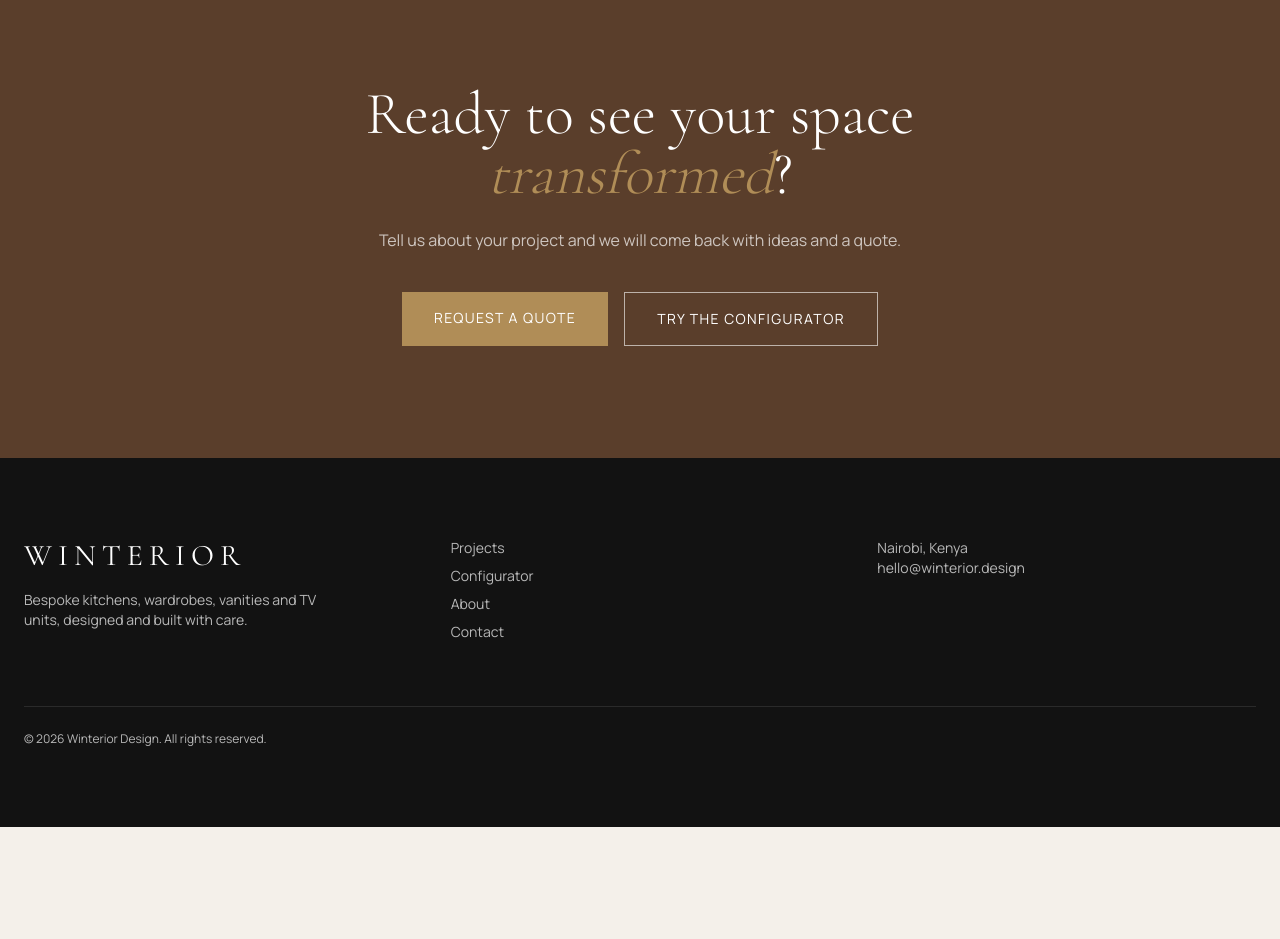
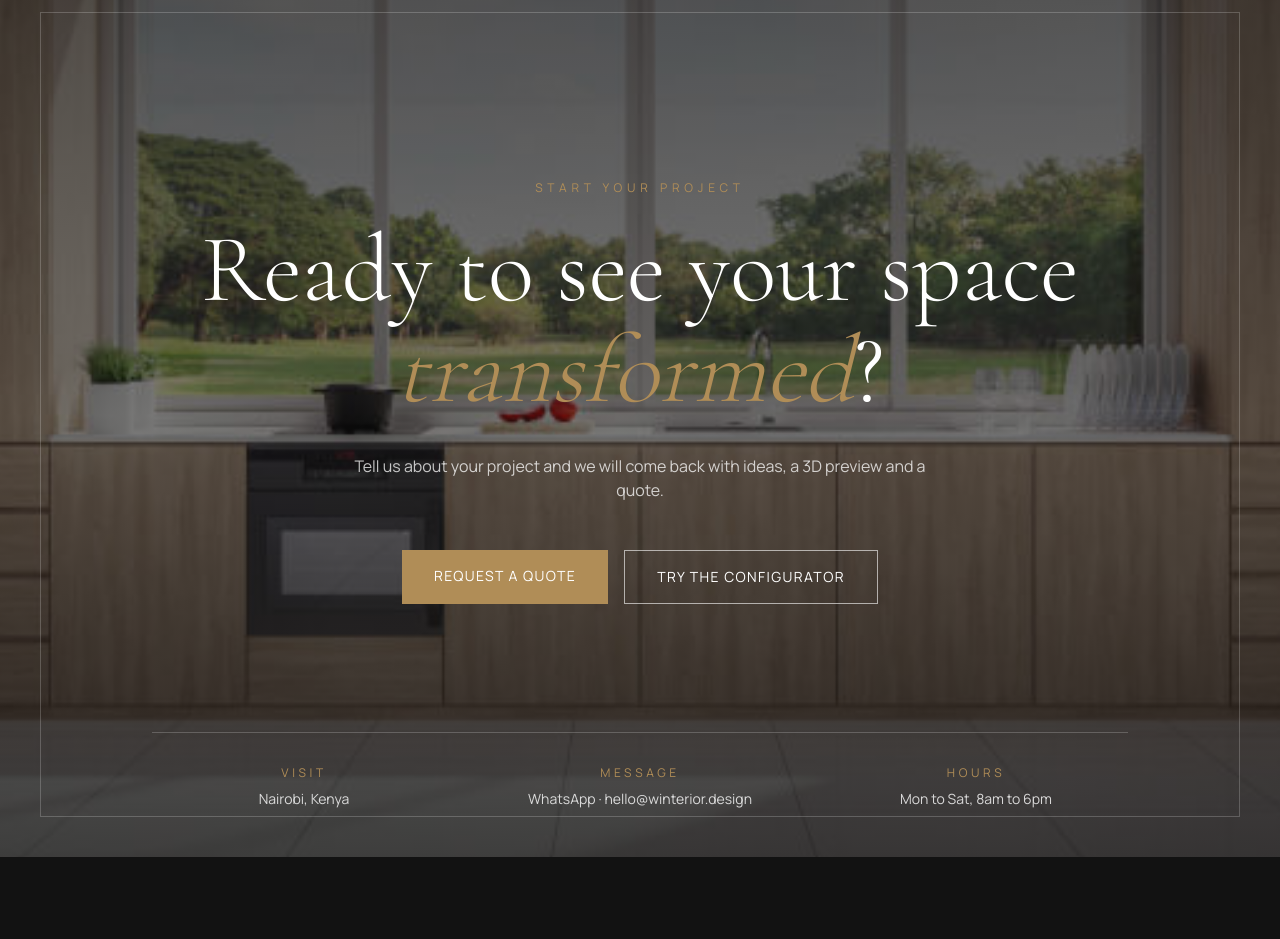
Before and after one commit to Lawrence137/winterior, a Next.js app: page / in a window 1280 px wide. Shown: the part 4680-5619 px from the top of the page. Before the commit the page ends 5507 px from the top, so only its background shows below. Built offline with nearby package versions, Linux system fonts and the light colour scheme; no server answers; the database is empty.

Commit message:
feat: implement CTAParallax component and update CTA for dynamic content display

```diff
--- a/src/components/home/CTA.tsx
+++ b/src/components/home/CTA.tsx
@@ -1,23 +1,7 @@
-import Link from "next/link";
-import Reveal from "@/components/ui/Reveal";
+import { getSlots } from "@/lib/queries";
+import CTAParallax from "./CTAParallax";
 
-export default function CTA() {
-  return (
-    <section className="bg-walnut px-6 py-28 text-center text-white">
-      <Reveal>
-        <h2 className="font-display mx-auto max-w-3xl text-4xl font-light md:text-6xl">
-          Ready to see your space <em className="text-brass">transformed</em>?
-        </h2>
-        <p className="mx-auto mt-6 max-w-xl text-white/70">Tell us about your project and we will come back with ideas and a quote.</p>
-        <div className="mt-10 flex flex-wrap justify-center gap-4">
-          <Link href="/contact" className="bg-brass px-8 py-4 text-sm tracking-widest uppercase transition hover:bg-white hover:text-ink">
-            Request a Quote
-          </Link>
-          <Link href="/configurator" className="border border-white/60 px-8 py-4 text-sm tracking-widest uppercase transition hover:bg-white hover:text-ink">
-            Try the Configurator
-          </Link>
-        </div>
-      </Reveal>
-    </section>
-  );
+export default async function CTA() {
+  const slots = await getSlots();
+  return <CTAParallax image={slots.cta} />;
 }
--- /dev/null
+++ b/src/components/home/CTAParallax.tsx
@@ -0,0 +1,92 @@
+"use client";
+import Image from "next/image";
+import Link from "next/link";
+import { useRef } from "react";
+import { motion, useReducedMotion, useScroll, useTransform } from "motion/react";
+import { WHATSAPP_NUMBER } from "@/lib/config";
+
+export default function CTAParallax({ image }: { image: string }) {
+  const ref = useRef<HTMLElement>(null);
+  const reduce = useReducedMotion();
+  const { scrollYProgress } = useScroll({ target: ref, offset: ["start end", "end start"] });
+  const y = useTransform(scrollYProgress, [0, 1], ["-12%", "12%"]);
+
+  return (
+    <section ref={ref} className="relative overflow-hidden bg-ink text-white">
+      {/* Image is 30% taller than the section so it can drift without showing gaps */}
+      <motion.div style={reduce ? undefined : { y }} className="absolute inset-x-0 -inset-y-[15%]">
+        <Image src={image} alt="" fill sizes="100vw" className="object-cover" />
+      </motion.div>
+      <div className="absolute inset-0 bg-gradient-to-b from-ink/70 via-ink/55 to-ink/80" />
+      <div className="pointer-events-none absolute inset-5 border border-white/20 md:inset-10" />
+
+      <div className="relative z-10 mx-auto max-w-5xl px-6 pt-36 pb-12 text-center md:pt-52">
+        <motion.p
+          initial={{ opacity: 0, y: 20 }}
+          whileInView={{ opacity: 1, y: 0 }}
+          viewport={{ once: true, margin: "-80px" }}
+          transition={{ duration: 0.8 }}
+          className="text-xs tracking-[0.4em] text-brass uppercase"
+        >
+          Start your project
+        </motion.p>
+
+        <motion.h2
+          initial={{ opacity: 0, y: 40 }}
+          whileInView={{ opacity: 1, y: 0 }}
+          viewport={{ once: true, margin: "-80px" }}
+          transition={{ duration: 1, delay: 0.1, ease: [0.22, 1, 0.36, 1] }}
+          className="font-display mt-6 text-5xl leading-[1.05] font-light md:text-8xl"
+        >
+          Ready to see your space <em className="text-brass">transformed</em>?
+        </motion.h2>
+
+        <motion.p
+          initial={{ opacity: 0 }}
+          whileInView={{ opacity: 1 }}
+          viewport={{ once: true }}
+          transition={{ duration: 1, delay: 0.3 }}
+          className="mx-auto mt-8 max-w-xl text-white/75"
+        >
+          Tell us about your project and we will come back with ideas, a 3D preview and a quote.
+        </motion.p>
+
+        <motion.div
+          initial={{ opacity: 0, y: 20 }}
+          whileInView={{ opacity: 1, y: 0 }}
+          viewport={{ once: true }}
+          transition={{ duration: 0.8, delay: 0.45 }}
+          className="mt-12 flex flex-wrap justify-center gap-4"
+        >
+          <Link href="/contact" className="bg-brass px-8 py-4 text-sm tracking-widest uppercase transition hover:bg-white hover:text-ink">
+            Request a Quote
+          </Link>
+          <Link href="/configurator" className="border border-white/60 px-8 py-4 text-sm tracking-widest uppercase transition hover:bg-white hover:text-ink">
+            Try the Configurator
+          </Link>
+        </motion.div>
+
+        <div className="mt-24 grid gap-8 border-t border-white/20 pt-8 text-sm md:mt-32 md:grid-cols-3">
+          <div>
+            <p className="text-xs tracking-[0.3em] text-brass uppercase">Visit</p>
+            <p className="mt-2 text-white/80">Nairobi, Kenya</p>
+          </div>
+          <div>
+            <p className="text-xs tracking-[0.3em] text-brass uppercase">Message</p>
+            <p className="mt-2 text-white/80">
+              <a href={`https://wa.me/${WHATSAPP_NUMBER}`} target="_blank" rel="noopener noreferrer" className="transition hover:text-brass">
+                WhatsApp
+              </a>
+              {" · "}
+              <a href="mailto:hello@winterior.design" className="transition hover:text-brass">hello@winterior.design</a>
+            </p>
+          </div>
+          <div>
+            <p className="text-xs tracking-[0.3em] text-brass uppercase">Hours</p>
+            <p className="mt-2 text-white/80">Mon to Sat, 8am to 6pm</p>
+          </div>
+        </div>
+      </div>
+    </section>
+  );
+}
--- a/src/data/slots.ts
+++ b/src/data/slots.ts
@@ -1,4 +1,5 @@
 export const SLOTS = [
   { key: "hero", label: "Homepage hero", hint: "Landscape, at least 1920×1080", fallback: "/images/hero.jpg" },
-  { key: "craft", label: "Homepage craft section", hint: "Portrait 4:5", fallback: "/images/kitchen.jpg" },
+  { key: "craft", label: "Homepage craft section", hint: "Portrait 4:5", fallback: "/images/kitchen.webp" },
+  { key: "cta", label: "Call-to-action banner", hint: "Landscape, at least 1920×1080. Calm, uncluttered photos work best.", fallback: "/images/hero.jpg" },
 ];
```
